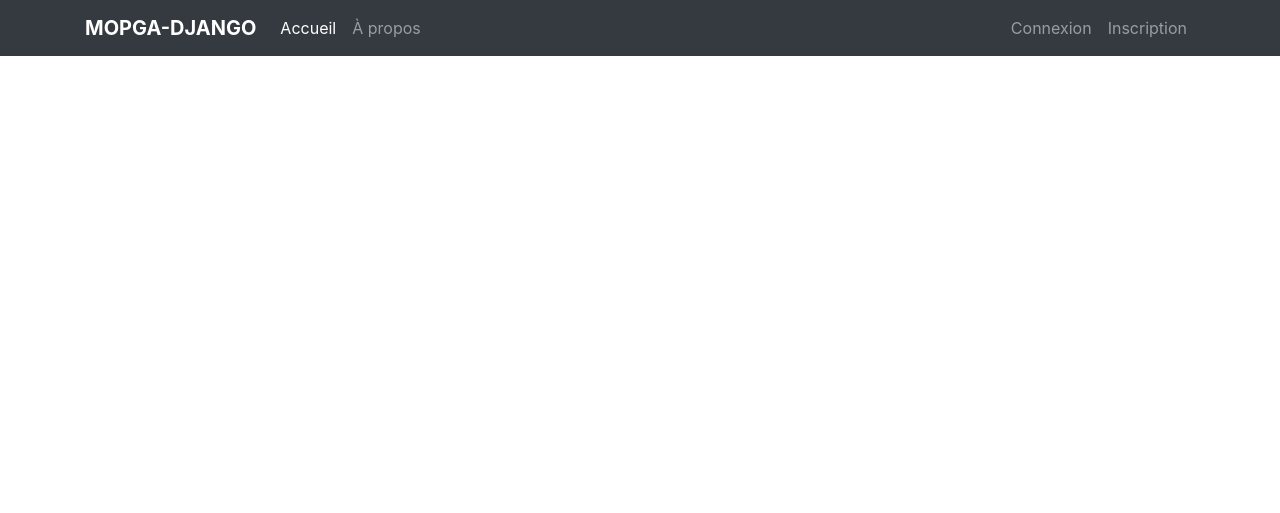
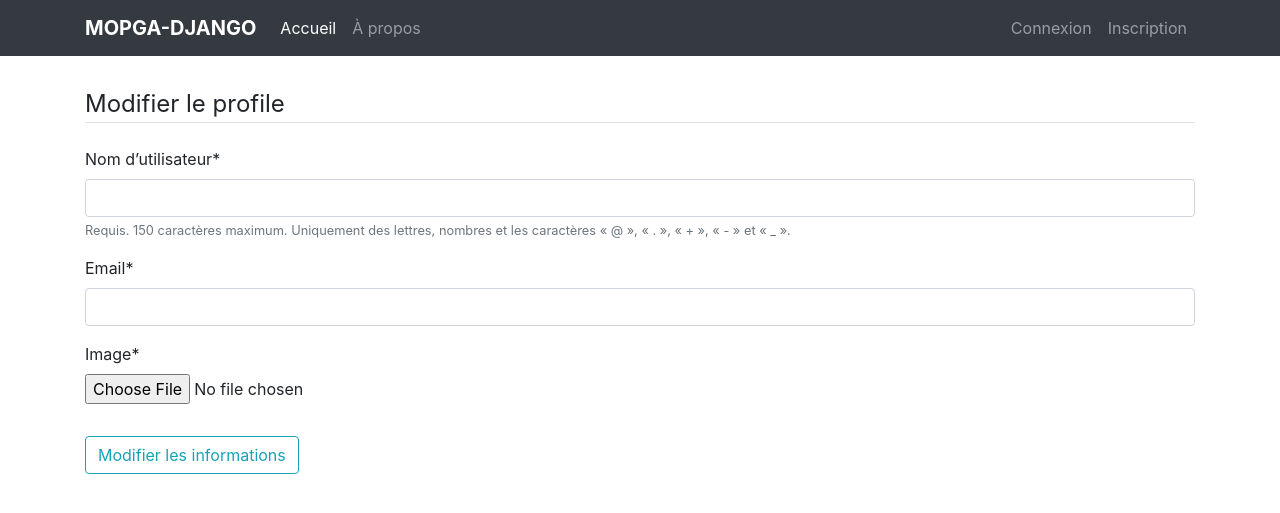
Before and after one commit to dndayishima/mopga_django, a Django app: template users/templates/users/profile.html in a window 1280 px wide. Shown: the top 513 px of the page. Run offline with Django 3.2, Linux system fonts and the light colour scheme; the template is opened without the code that fills it: values that come from a table or form of the project are taken from there, others are empty; some libraries are stand-ins or nearby versions.

Commit message:
Gestion de l'utilisateur (fonctionnel)

```diff
--- a/blog/static/blog/main.css
+++ b/blog/static/blog/main.css
@@ -2,3 +2,8 @@
 background-color: #115e26;
     color: rgb(173, 19, 19);
 }*/
+
+.media {
+    margin-top: 15px;
+    margin-bottom: 15px;
+}
--- a/mopga/settings.py
+++ b/mopga/settings.py
@@ -120,7 +120,6 @@ USE_L10N = True
 
 USE_TZ = True
 
-
 # Static files (CSS, JavaScript, Images)
 # https://docs.djangoproject.com/en/2.2/howto/static-files/
 
--- a/users/forms.py
+++ b/users/forms.py
@@ -1,6 +1,7 @@
 from django import forms
 from django.contrib.auth.models import User
 from django.contrib.auth.forms import UserCreationForm
+from .models import Profile
 
 class UserRegisterForm(UserCreationForm):
     email = forms.EmailField() # champ rajouté
@@ -8,3 +9,17 @@ class UserRegisterForm(UserCreationForm):
     class Meta:
         model = User
         fields = ["username", "email", "password1", "password2"]
+
+# Un formulaire qui nous permettre de mettre à jour
+# les informations d'un utilisateur
+class UserUpdateForm(forms.ModelForm):
+    email = forms.EmailField()
+
+    class Meta:
+        model = User
+        fields = ["username", "email"]
+
+class ProfileUpdateForm(forms.ModelForm):
+    class Meta:
+        model = Profile
+        fields = ["image"]
--- a/users/models.py
+++ b/users/models.py
@@ -1,12 +1,29 @@
 from django.db import models
 from django.contrib.auth.models import User
+from PIL import Image
 
 # Un utilisateur a un profile -> un profile est associé à un utilisateur
 # Relation de 1 -> 1 avec User
 # Si un utilisateur est supprimé, son profile l'est aussi
 class Profile(models.Model):
     user = models.OneToOneField(User, on_delete=models.CASCADE)
-    image = models.ImageField(default="default.png", upload_to="profile_pics")
+    image = models.ImageField(default="profile_pics/default.png", upload_to="profile_pics")
+    is_expert = models.BooleanField(default=False)
 
     def __str__(self):
         return self.user.username
+
+    def save(self):
+        # redéfinition de la méthode pour effectuer des opérations
+        # juste avant l'enregistrement du Profile
+        super().save()
+
+        # ici nous allons redimensionner notre Image
+        # pour pouvoir stocker des fichiers de petite taille
+
+        img = Image.open(self.image.path)
+
+        if img.height > 300 or img.width > 300:
+            output_size = (300, 300)
+            img.thumbnail(output_size)
+            img.save(self.image.path)
--- a/users/templates/users/profile.html
+++ b/users/templates/users/profile.html
@@ -1,12 +1,20 @@
 {% extends "blog/base.html" %}
+{% load crispy_forms_tags %}
 {% block content %}
 <div class="content-section">
     <div class="media">
-        <img class="rounded-circle account-img" src="{{ user.profile.image.url }}" />
-        <div class="media-body">
-            <h2 class="account-heading">{{ user.username }}</h2>
-            <p class="text-secondary">{{ user.email }}</p>
+        <img class="account-img" src="{{ user.profile.image.url }}" />
+    </div>
+    <form method="POST" enctype="multipart/form-data">
+        {% csrf_token %}
+        <fieldset class="form-group">
+            <legend class="border-bottom mb-4">Modifier le profile</legend>
+            {{ u_form | crispy }}
+            {{ p_form | crispy }}
+        </fieldset>
+        <div class="form-group">
+            <button class="btn btn-outline-info" type="submit">Modifier les informations</button>
         </div>
-    </div>
+    </form>
 </div>
 {% endblock content %}
```
Also changed, not shown: users/views.py (+24 -2 lines), 1 other file.
